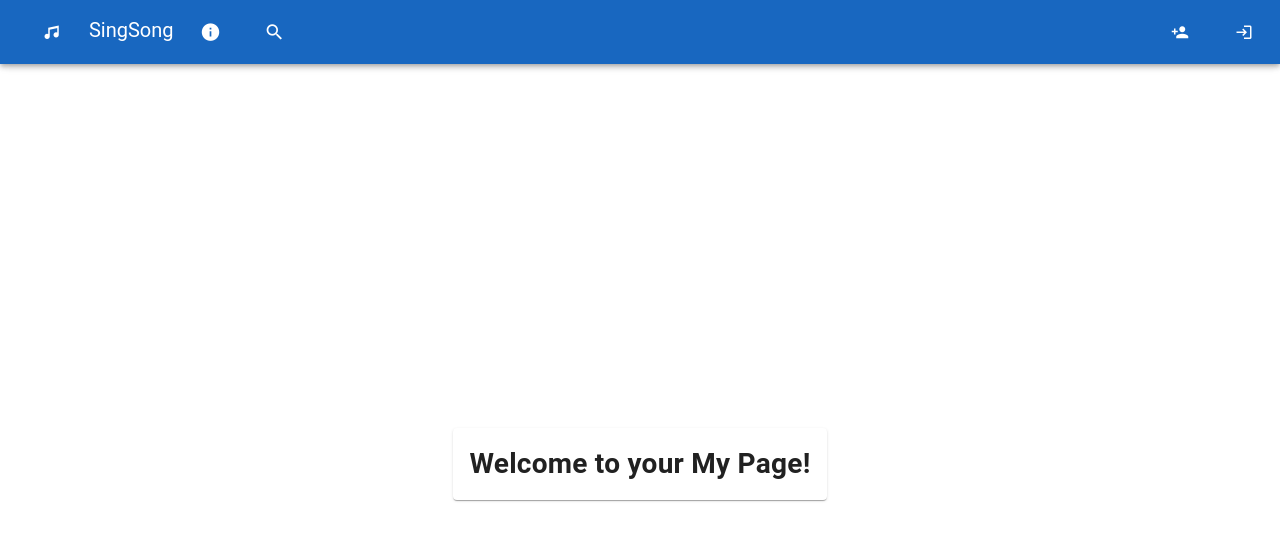
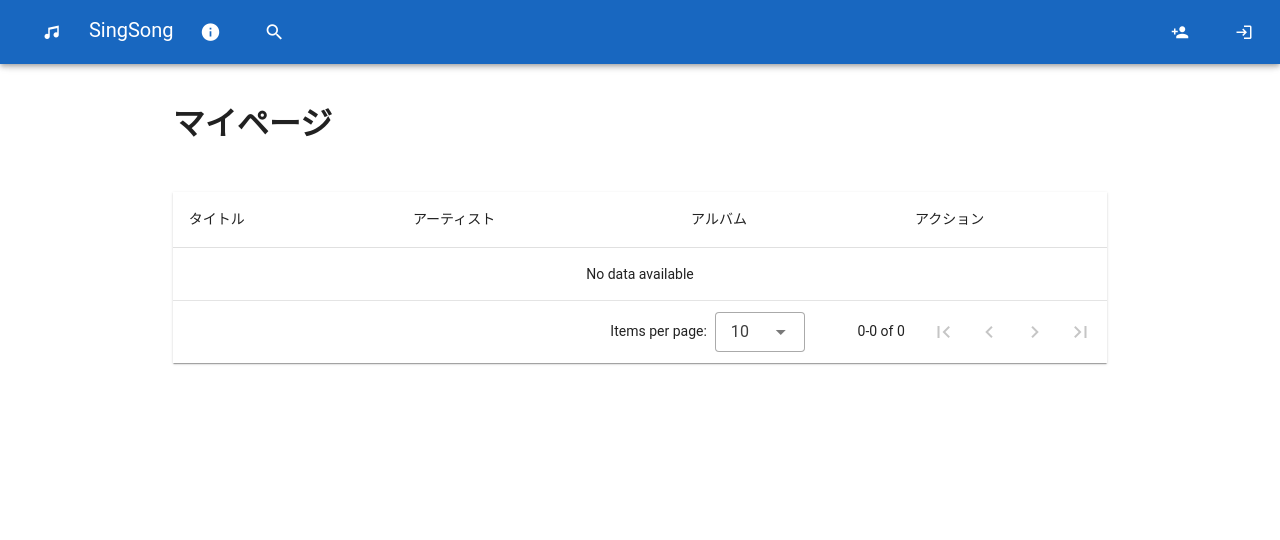
Before and after one commit to Laplusdestiny/SingSong_frontend, a Nuxt app: page /mypage in a window 1280 px wide. Shown: the top 540 px of the page. Built offline with nearby package versions, Linux system fonts and the light colour scheme.

Commit message:
Update MyPage with sample data

```diff
--- a/pages/mypage.vue
+++ b/pages/mypage.vue
@@ -1,36 +1,80 @@
 <template>
     <v-container>
-        <v-card max-width="500" class="mx-auto">
-            <v-card-text>
-                <h1>Welcome to your My Page!</h1>
-                <p v-if="user">User UID: {{ user.uid }}</p>
-            </v-card-text>
-        </v-card>
+        <v-sheet class="mx-auto" :max-width="maxWidth">
+            <v-row>
+                <v-col cols="12">
+                    <h1>マイページ</h1>
+                    <p v-if="user">ユーザーUID: {{ user.uid }}</p>
+                </v-col>
+            </v-row>
+            <v-row>
+                <v-col cols="12">
+                    <v-sheet>
+                        <v-data-table :headers="headers" :items="userSongs" class="elevation-1">
+                            <template v-slot:[`item.actions`]="{ item }">
+                                <v-btn color="error" @click="deleteSong(item)">削除</v-btn>
+                            </template>
+                        </v-data-table>
+                    </v-sheet>
+                </v-col>
+            </v-row>
+        </v-sheet>
     </v-container>
 </template>
 
-<script setup>
-import { ref, onMounted } from 'vue';
+<script setup lang="ts">
+import { ref, computed, onMounted } from 'vue';
 
 const user = ref(null);
+const maxWidth = '80%';
+
+const headers = [
+    { title: 'タイトル', value: 'title', sortable: true },
+    { title: 'アーティスト', value: 'artist', sortable: true },
+    { title: 'アルバム', value: 'album', sortable: true },
+    { title: 'アクション', value: 'actions', sortable: false }
+];
+
+// デバッグ用のサンプルデータ
+const sampleSongs = {
+    'zI3V6rANOXh6VzKKpZCfiU5jJit1': [
+        { id: 1, title: 'Song 1', artist: 'Artist 1', album: 'Album 1' },
+        { id: 2, title: 'Song 2', artist: 'Artist 2', album: 'Album 2' },
+        // ... (8 more songs)
+    ],
+    'zI3V6rANOXh6VzKKpZCfiU5jJit2': [
+        { id: 11, title: 'Song 11', artist: 'Artist 11', album: 'Album 11' },
+        { id: 12, title: 'Song 12', artist: 'Artist 12', album: 'Album 12' },
+        // ... (8 more songs)
+    ],
+    // ... (more user data)
+};
+
+const userSongs = ref([]);
 
 onMounted(() => {
     const storedUser = localStorage.getItem('user');
     if (storedUser) {
         user.value = JSON.parse(storedUser);
+        // UIDに基づいて曲を取得
+        userSongs.value = sampleSongs[user.value.uid] || [];
     }
 });
 
+function deleteSong(song) {
+    const index = userSongs.value.findIndex(s => s.id === song.id);
+    if (index !== -1) {
+        userSongs.value.splice(index, 1);
+    }
+};
+
 useHead({
-    title: 'MyPage - SingSong'
-})
+    title: 'MyPage'
+});
 </script>
 
 <style scoped>
-.v-container {
-    display: flex;
-    justify-content: center;
-    align-items: center;
-    height: 100vh;
+.v-sheet {
+    margin-top: 20px;
 }
 </style>
```
Also changed, not shown: 1 other file (tests, documents, lock files or other folders).
